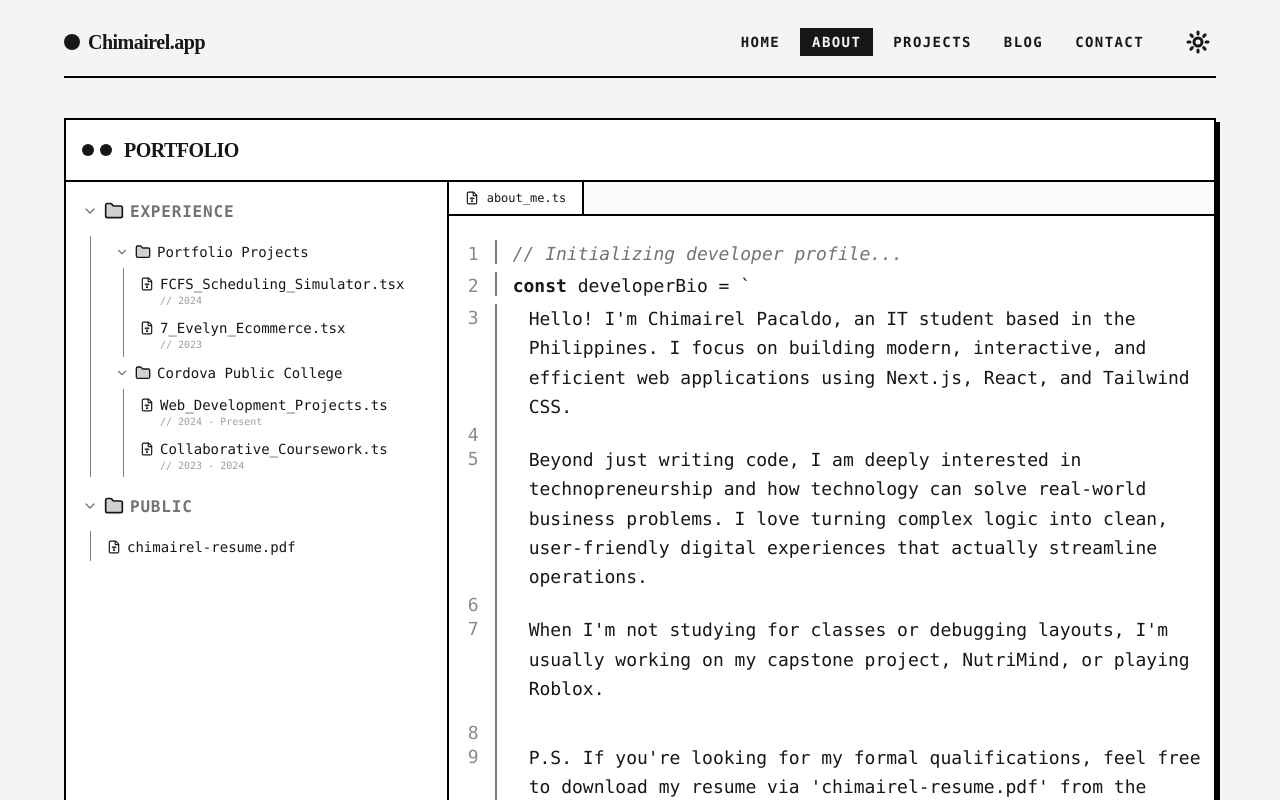
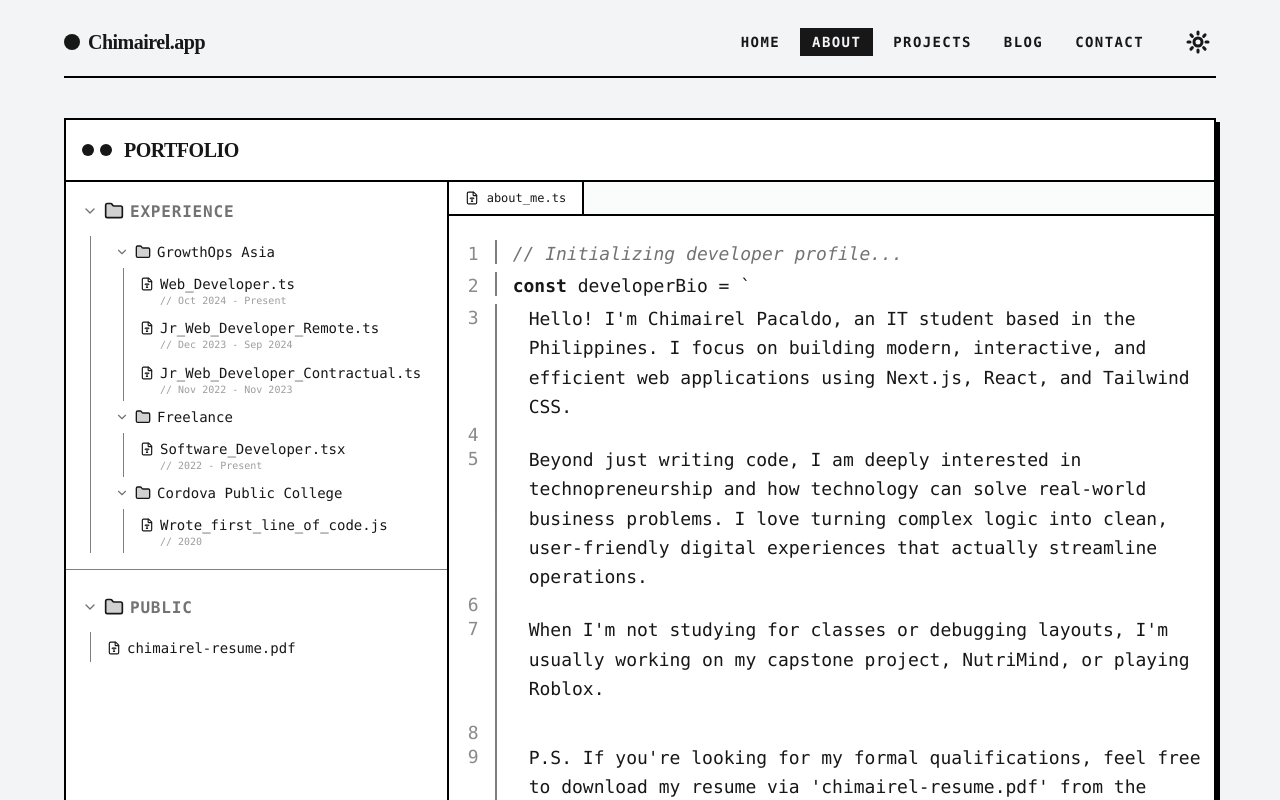
Before and after one commit to Chimairel/Portfolio, a Next.js app: page /about in a window 1280 px wide. Shown: the top 800 px of the page. Built offline with nearby package versions, Linux system fonts and the light colour scheme.

Commit message:
Improved overall UI, specifically for about page

```diff
--- a/app/(portfolio)/contact/page.tsx
+++ b/app/(portfolio)/contact/page.tsx
@@ -1,4 +1,3 @@
-import { RetroWindow } from "@/components/common/RetroWindow";
 import { SendMessage } from "@/components/features/contact/SendMessage";
 import { Connections } from "@/components/features/contact/Connections";
 import { SocialLinks } from "@/components/features/contact/SocialLinks";
--- a/components/features/about/ExperienceExplorer.tsx
+++ b/components/features/about/ExperienceExplorer.tsx
@@ -7,17 +7,32 @@ import { cn } from "@/lib/utils";
 
 const experiences = [
   {
-    company: "Portfolio Projects",
+    company: "GrowthOps Asia",
     roles: [
       {
-        title: "FCFS_Scheduling_Simulator.tsx",
-        date: "2024",
+        title: "Web_Developer.ts",
+        date: "Oct 2024 - Present",
         color: "group-hover:text-blue-500 dark:group-hover:text-[#569CD6]"
       },
       {
-        title: "7_Evelyn_Ecommerce.tsx",
-        date: "2023",
-        color: "group-hover:text-blue-500 dark:group-hover:text-[#569CD6]"
+        title: "Jr_Web_Developer_Remote.ts",
+        date: "Dec 2023 - Sep 2024",
+        color: "group-hover:text-yellow-500 dark:group-hover:text-[#DCDCAA]"
+      },
+      {
+        title: "Jr_Web_Developer_Contractual.ts",
+        date: "Nov 2022 - Nov 2023",
+        color: "group-hover:text-yellow-500 dark:group-hover:text-[#DCDCAA]"
+      }
+    ]
+  },
+  {
+    company: "Freelance",
+    roles: [
+      {
+        title: "Software_Developer.tsx",
+        date: "2022 - Present",
+        color: "group-hover:text-cyan-500 dark:group-hover:text-[#4EC9B0]"
       }
     ]
   },
@@ -25,14 +40,9 @@ const experiences = [
     company: "Cordova Public College",
     roles: [
       {
-        title: "Web_Development_Projects.ts",
-        date: "2024 - Present",
-        color: "group-hover:text-yellow-500 dark:group-hover:text-[#DCDCAA]"
-      },
-      {
-        title: "Collaborative_Coursework.ts",
-        date: "2023 - 2024",
-        color: "group-hover:text-cyan-500 dark:group-hover:text-[#4EC9B0]"
+        title: "Wrote_first_line_of_code.js",
+        date: "2020",
+        color: "group-hover:text-yellow-500 dark:group-hover:text-[#E8D771]"
       }
     ]
   }
@@ -120,7 +130,7 @@ export function ExperienceExplorer() {
         </div>
 
         {/* PUBLIC FOLDER (Static Sibling) */}
-        <div className="flex flex-col mt-2">
+        <div className="flex flex-col mt-4 pt-4 border-t border-border/50">
           <div
             onClick={() => toggleFolder(-1)}
             className="flex items-center gap-1.5 px-4 py-2 hover:bg-muted/50 cursor-pointer transition-colors duration-200 select-none text-base font-bold uppercase tracking-wider group-hover:text-foreground text-muted-foreground"
@@ -137,8 +147,8 @@ export function ExperienceExplorer() {
           {openFolders.includes(-1) && (
             <div className="flex flex-col ml-6 border-l border-border/50 pl-2 mt-1">
               <a
-                href="/chimairel-resume.pdf"
-                download="chimairel-resume.pdf"
+                href="/resume.pdf"
+                download="Chimairel_Resume.pdf"
                 className="flex flex-col py-1 mt-0.5 hover:bg-foreground hover:text-background rounded-sm cursor-pointer transition-colors duration-200 group/file select-none"
               >
                 <div className="flex items-center gap-1.5 px-2">
--- a/hooks/useDirectory.ts
+++ b/hooks/useDirectory.ts
@@ -1,25 +1,21 @@
-import { useState, FormEvent, useEffect } from "react";
+import { useState, FormEvent } from "react";
+
+function getInitialSearch() {
+  if (typeof window !== "undefined") {
+    const params = new URLSearchParams(window.location.search);
+    return params.get("search") || "";
+  }
+  return "";
+}
 
 export function useDirectory<T>(
   dataArray: T[],
   itemsPerPage: number,
   filterLogic: (item: T, searchKey: string) => boolean
 ) {
-  const [searchInput, setSearchInput] = useState("");
-  const [activeSearch, setActiveSearch] = useState("");
+  const [searchInput, setSearchInput] = useState(getInitialSearch);
+  const [activeSearch, setActiveSearch] = useState(getInitialSearch);
   const [currentPage, setCurrentPage] = useState(1);
-
-  useEffect(() => {
-    if (typeof window !== "undefined") {
-      const searchParams = new URLSearchParams(window.location.search);
-      const search = searchParams.get("search");
-      if (search) {
-        setSearchInput(search);
-        setActiveSearch(search);
-        setCurrentPage(1);
-      }
-    }
-  }, []);
 
   const filteredData = dataArray.filter((item) => filterLogic(item, activeSearch));
 
```
